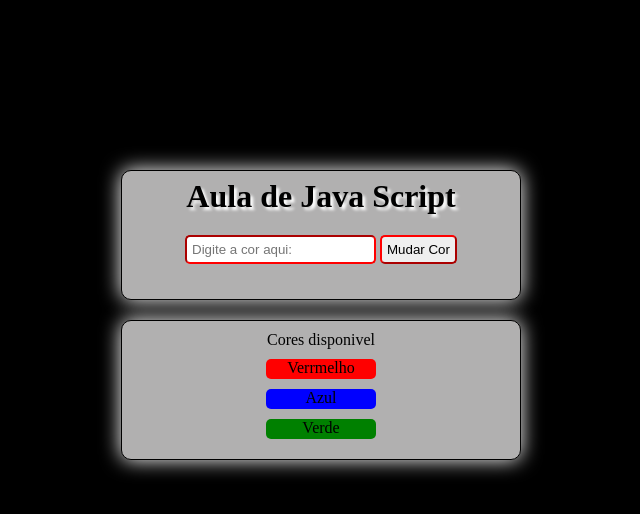
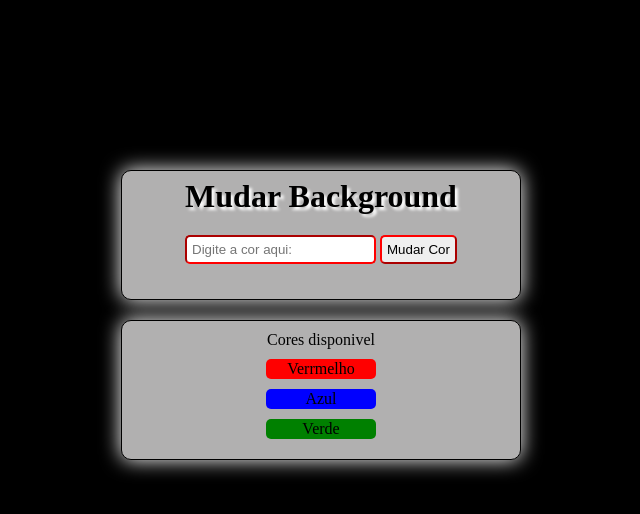
Before and after one commit to RodrigoSampaio-dev/aula-js, a plain HTML site: page aula-js/index.html in a window 1280 px wide. Shown: the whole page, without its empty margins (319-959 px from the left). Drawn offline with Linux system fonts and the light colour scheme.

Commit message:
Alinhamento de cores

```diff
--- a/aula-js/index.html
+++ b/aula-js/index.html
@@ -11,7 +11,7 @@
 <body>
 
   <main>
-    <h1>Aula de Java Script</h1>
+    <h1>Mudar Background</h1>
 
       <div class="btn">
         <input id="cor" type="text" placeholder="Digite a cor aqui:">
--- a/aula-js/main.js
+++ b/aula-js/main.js
@@ -16,6 +16,6 @@ function cor(){
         break;
 
         default:
-            document.getElementById("erro").innerHTML = "Cor nao encontrada";
+            document.getElementById("erro").innerHTML = "Cor não encontrada";
     }
 }
--- a/aula-js/style.css
+++ b/aula-js/style.css
@@ -70,6 +70,7 @@ button{
 
   border-radius: 5px;
   margin: 10px auto;
+  padding-top: 1px;
 }
 
 .azul{
@@ -78,7 +79,8 @@ button{
   background-color: blue;
 
   border-radius: 5px;
-  margin: auto;
+  margin: 10px auto;
+  padding-top: 1px;
 }
 
 .verde{
@@ -88,6 +90,7 @@ button{
 
   border-radius: 5px;
   margin: 10px auto;
+  padding-top: 1px;
 }
 
 #paragrafo{
```
